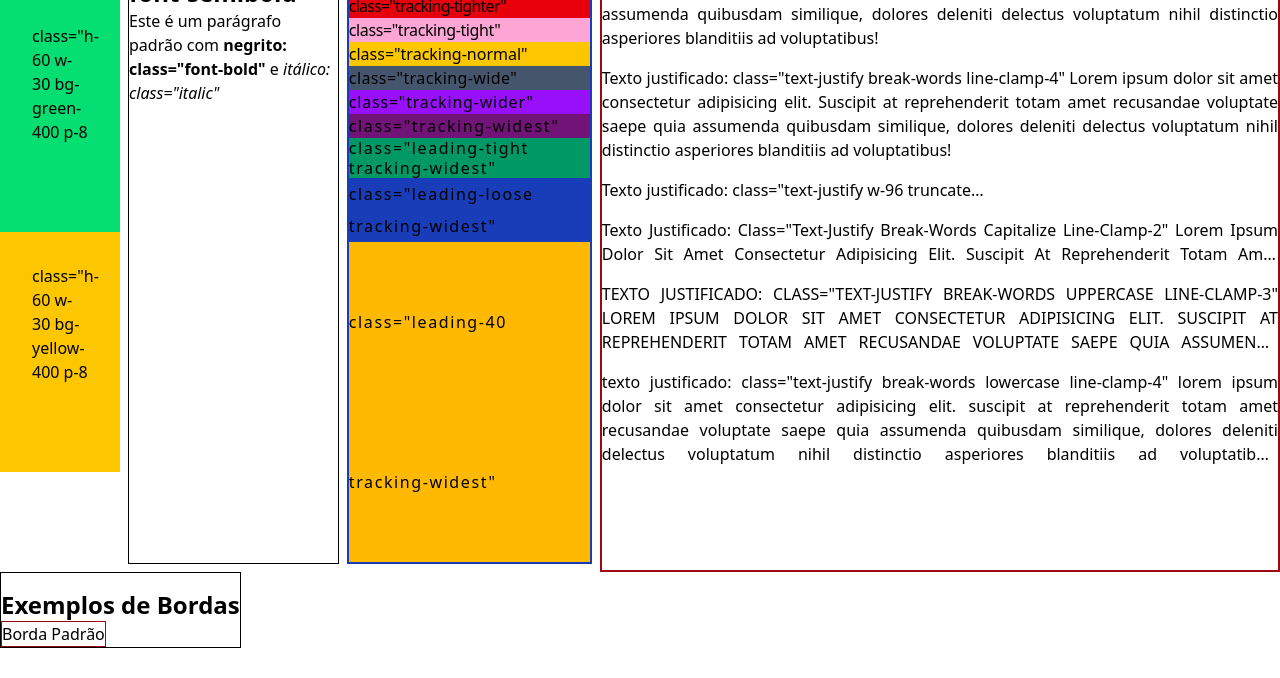
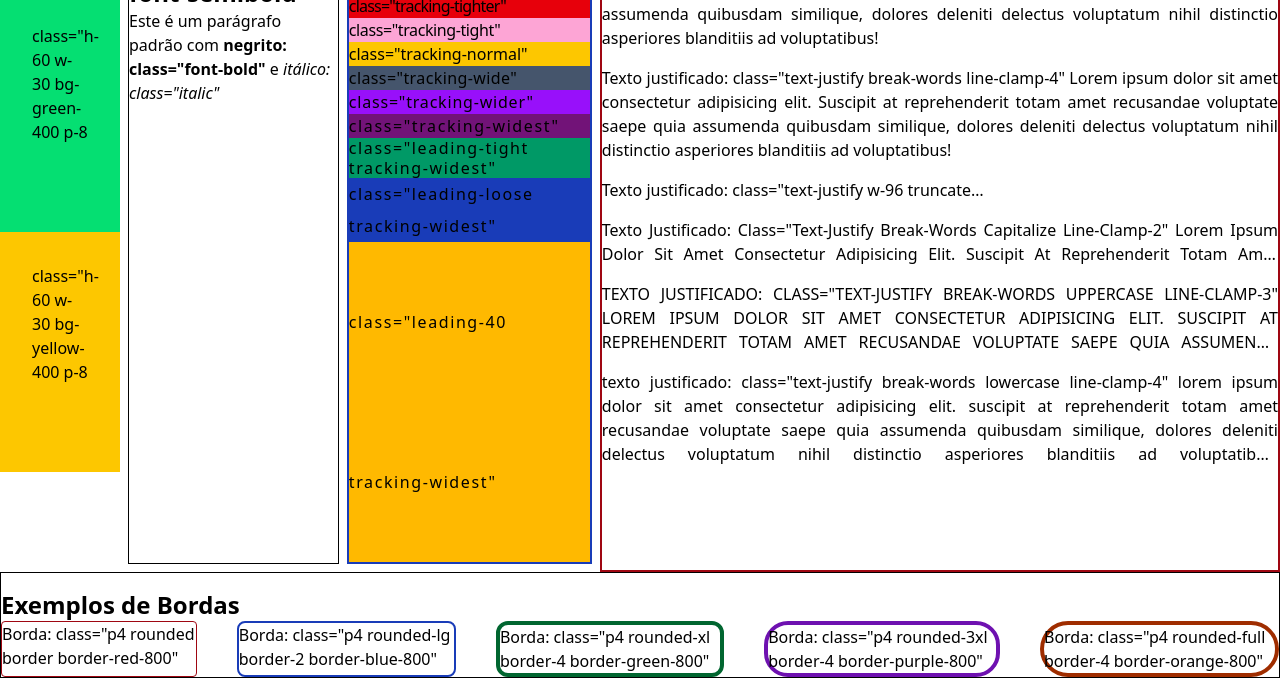
Before and after one commit to WandirPereira/Tailwindcss, a website: page src/index.html in a window 1280 px wide. Shown: the part 248-926 px from the top of the page. Before the commit the page ends 896 px from the top, so only its background shows below. Drawn offline with Linux system fonts and the light colour scheme.

Commit message:
Inserindo arquivo de revisão

```diff
--- a/src/index.html
+++ b/src/index.html
@@ -113,7 +113,21 @@
       <section class="border">
         <h2 class="mt-4 text-2xl font-bold">Exemplos de Bordas</h2>
         <div class="flex gap-10">
-          <div class="border border-red-800">Borda Padrão</div>
+          <div class="p4 rounded border border-red-800">
+            Borda: class="p4 rounded border border-red-800"
+          </div>
+          <div class="p4 rounded-lg border-2 border-blue-800">
+            Borda: class="p4 rounded-lg border-2 border-blue-800"
+          </div>
+          <div class="p4 rounded-xl border-4 border-green-800">
+            Borda: class="p4 rounded-xl border-4 border-green-800"
+          </div>
+          <div class="p4 rounded-3xl border-4 border-purple-800">
+            Borda: class="p4 rounded-3xl border-4 border-purple-800"
+          </div>
+          <div class="p4 rounded-full border-4 border-orange-800">
+            Borda: class="p4 rounded-full border-4 border-orange-800"
+          </div>
         </div>
       </section>
     </div>
```
Also changed, not shown: src/output.css, 2 other files.
